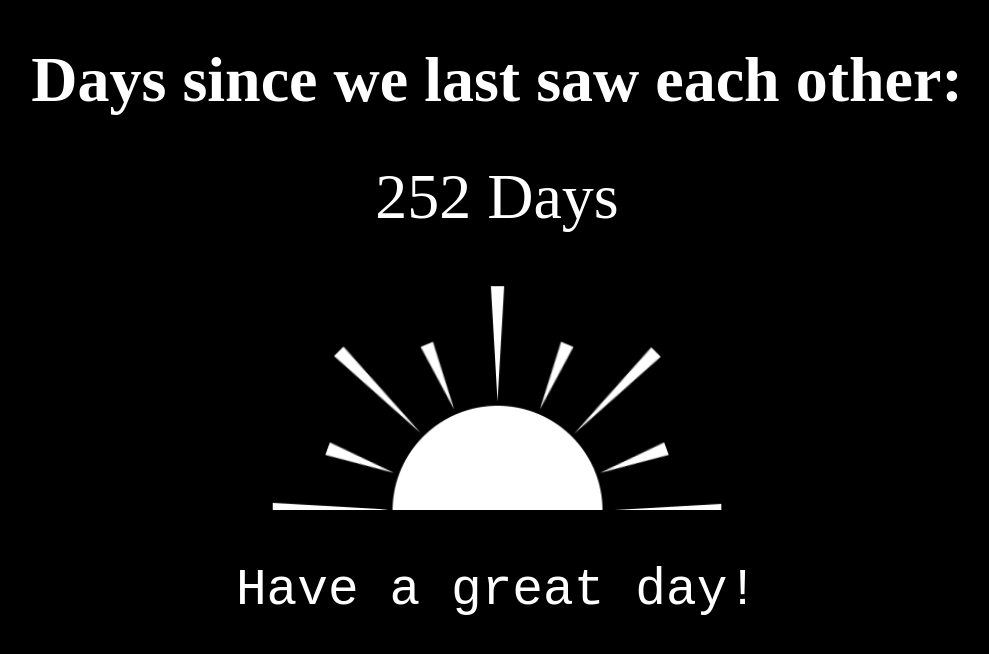
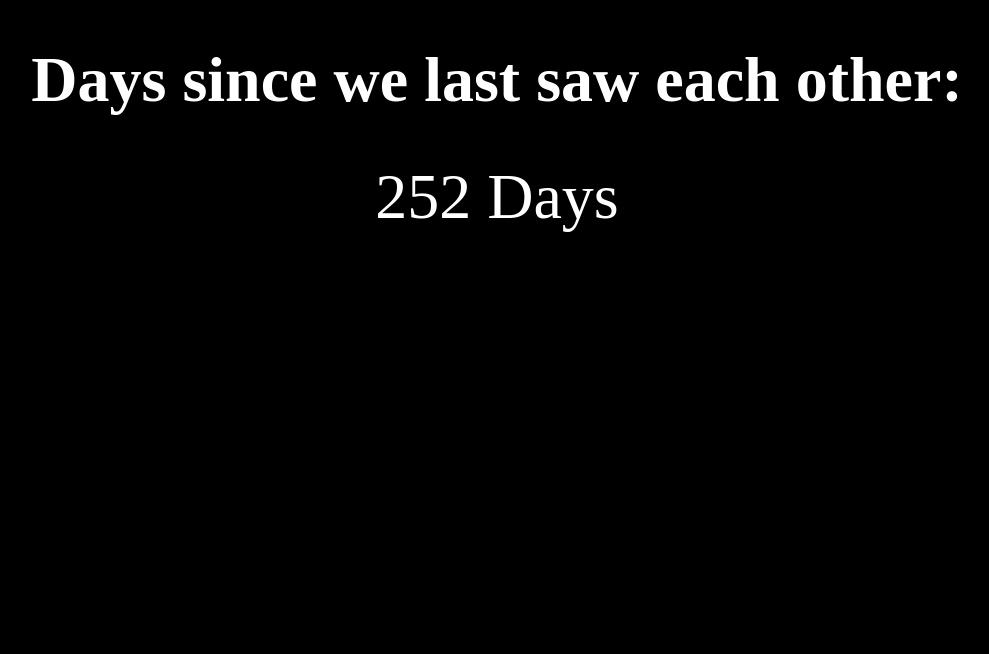
Before and after one commit to letTheWhalesFly/WebsiteTest, a plain HTML site: page index.html in a window 1280 px wide. Shown: the whole page, without its empty margins (143-1132 px from the left). Drawn offline with Linux system fonts and the light colour scheme.

Commit message:
Update index.html

```diff
--- a/index.html
+++ b/index.html
@@ -11,8 +11,6 @@
 		<label id="time_counter_days">-1 Days</label><br>
 		<label id="time_counter_hours">-1 Hours</label>-->
 		<br>
-		<img src="sunset.png" alt="Girl in a jacket" width="40%">
-		<p style="font-size: 4vw; font-family:Courier New">Have a great day!</p>
 	</div>
 	<script src="counter.js"></script>
 </body>
```
